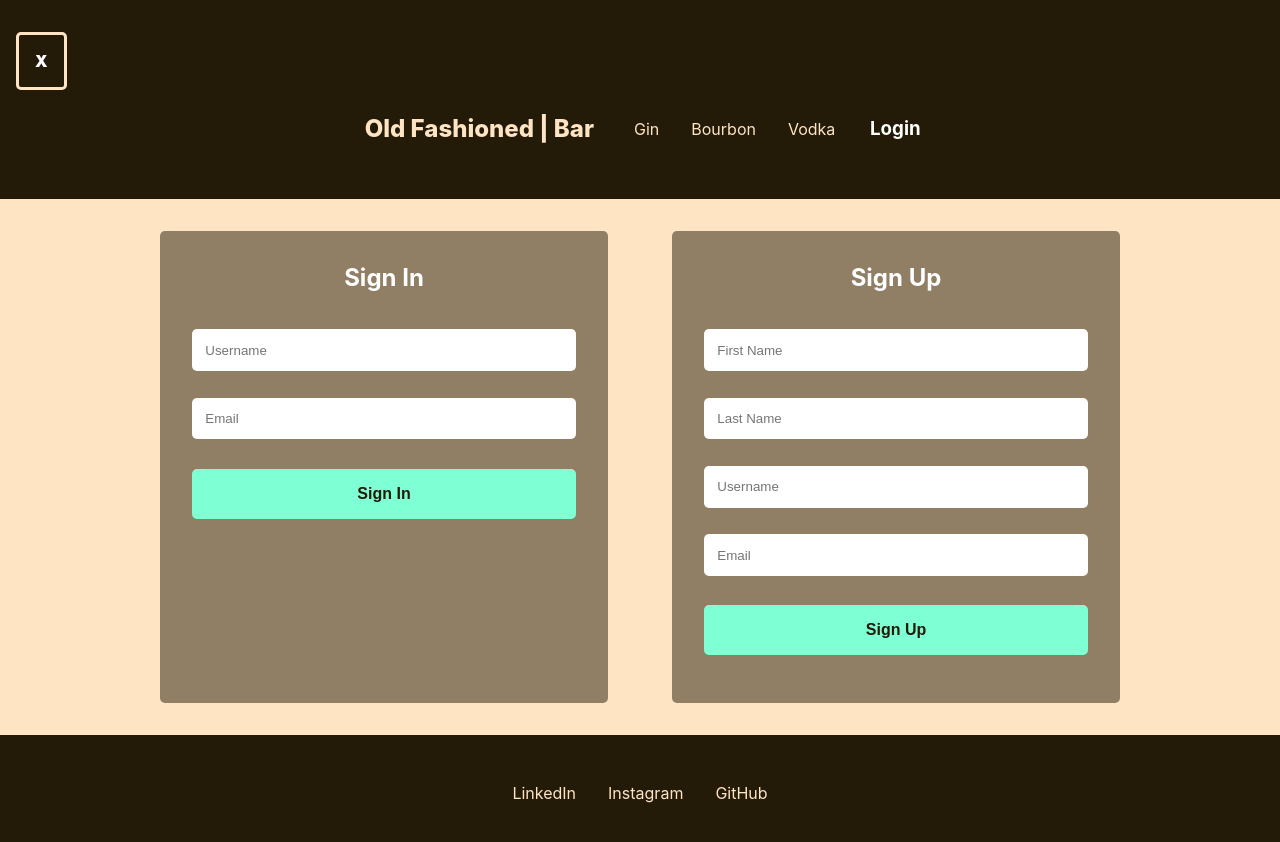
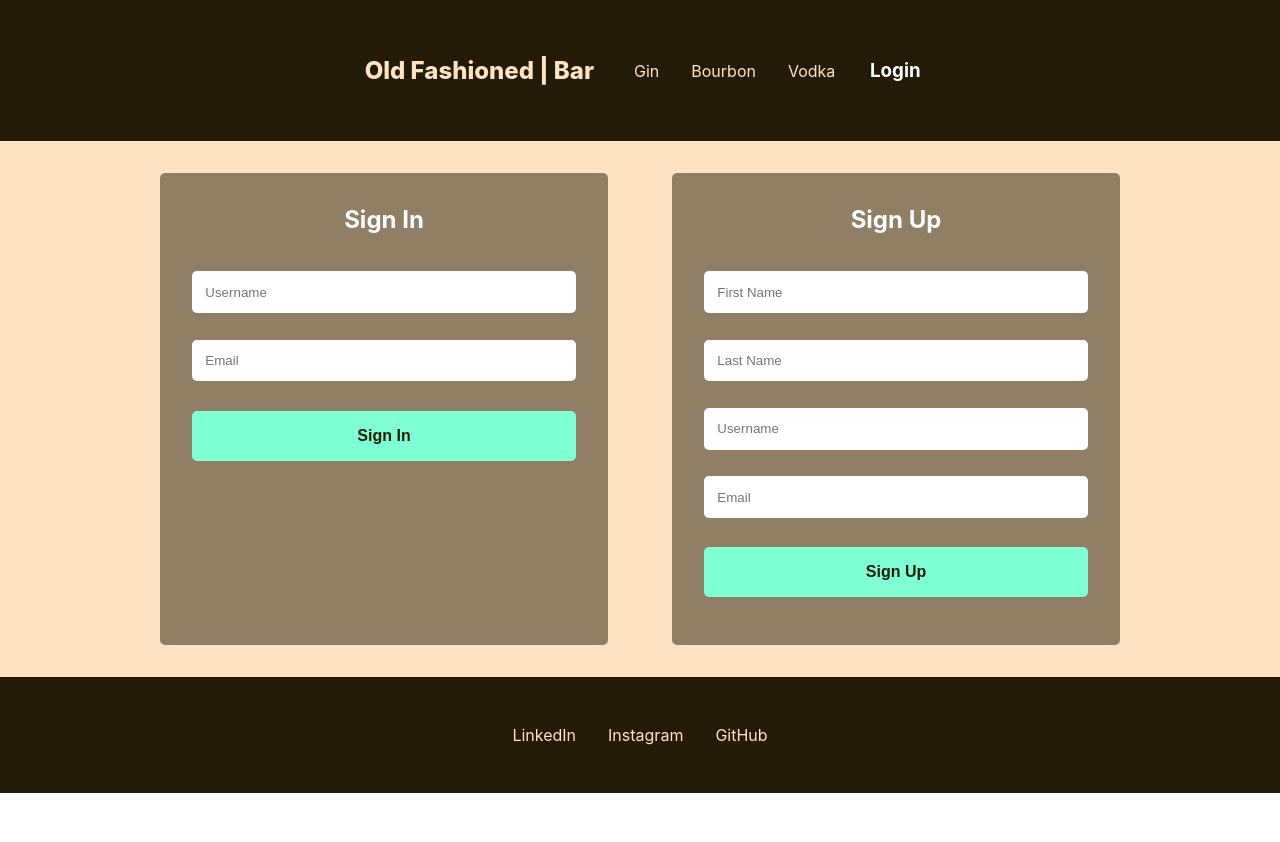
Before and after one commit to paul88vera/old-fashioned-react, a React (Create React App) app: page /Login in a window 1280 px wide. Shown: the top 842 px of the page. After the commit the page ends 800 px from the top, so only its background shows below. Built offline with nearby package versions, Linux system fonts and the light colour scheme.

Commit message:
css corrected for signup/signin page

```diff
--- a/src/App.css
+++ b/src/App.css
@@ -5,7 +5,12 @@
 }
 /* HOMEPAGE CSS */
 #home {
-  background-color: bisque;
+  background-image: url(../public/pexels-rachel-claire-5490965.jpg);
+  background-size: cover;
+  background-repeat: no-repeat;
+  background-origin: border-box;
+  background-position: center;
+  height: 86vh;
 }
 #home-header {
   display: flex;
@@ -13,7 +18,6 @@
   align-items: center;
   background-color: #231a08;
   padding: 2em;
-
 }
 #home-header h1 {
   display: flex;
@@ -103,7 +107,6 @@ li {
   justify-content: center;
   align-items: center;
 }
-
 #header nav ul {
   display: flex;
   flex-direction: column;
@@ -143,7 +146,7 @@ li {
 }
 .card {
   width: max-content;
-  padding: 2em 4em;
+  padding: 2em;
   margin: 1em;
   flex-basis: 2;
   display: flex;
@@ -206,6 +209,9 @@ li {
 }
 
 /* FOOTER CSS */
+footer {
+  background-color: #231a08;
+}
 footer ul {
   display: flex;
   flex-direction: row;
@@ -237,7 +243,7 @@ footer ul li a:hover {
     border: none;
     padding: 0 1em;
  }
-  #open {
+  #open, #login #open {
     display: none;
   }
   #login form {
@@ -245,43 +251,3 @@ footer ul li a:hover {
   }
 
 }
-
-/** PRESET CSS FOR REACT */
-/* .App {
-  text-align: center;
-}
-
-.App-logo {
-  height: 40vmin;
-  pointer-events: none;
-}
-
-@media (prefers-reduced-motion: no-preference) {
-  .App-logo {
-    animation: App-logo-spin infinite 20s linear;
-  }
-}
-
-.App-header {
-  background-color: #282c34;
-  min-height: 100vh;
-  display: flex;
-  flex-direction: column;
-  align-items: center;
-  justify-content: center;
-  font-size: calc(10px + 2vmin);
-  color: white;
-}
-
-.App-link {
-  color: #61dafb;
-}
-
-@keyframes App-logo-spin {
-  from {
-    transform: rotate(0deg);
-  }
-  to {
-    transform: rotate(360deg);
-  }
-} */
--- a/src/components/Login/index.js
+++ b/src/components/Login/index.js
@@ -5,7 +5,6 @@ export default function Login() {
     <section id="login">
       <Header />
       <div>
-
       <form>
         <h2>Sign In</h2>
         <input type="text" placeholder='Username' />
```
Also changed, not shown: 1 other file (tests, documents, lock files or other folders).
